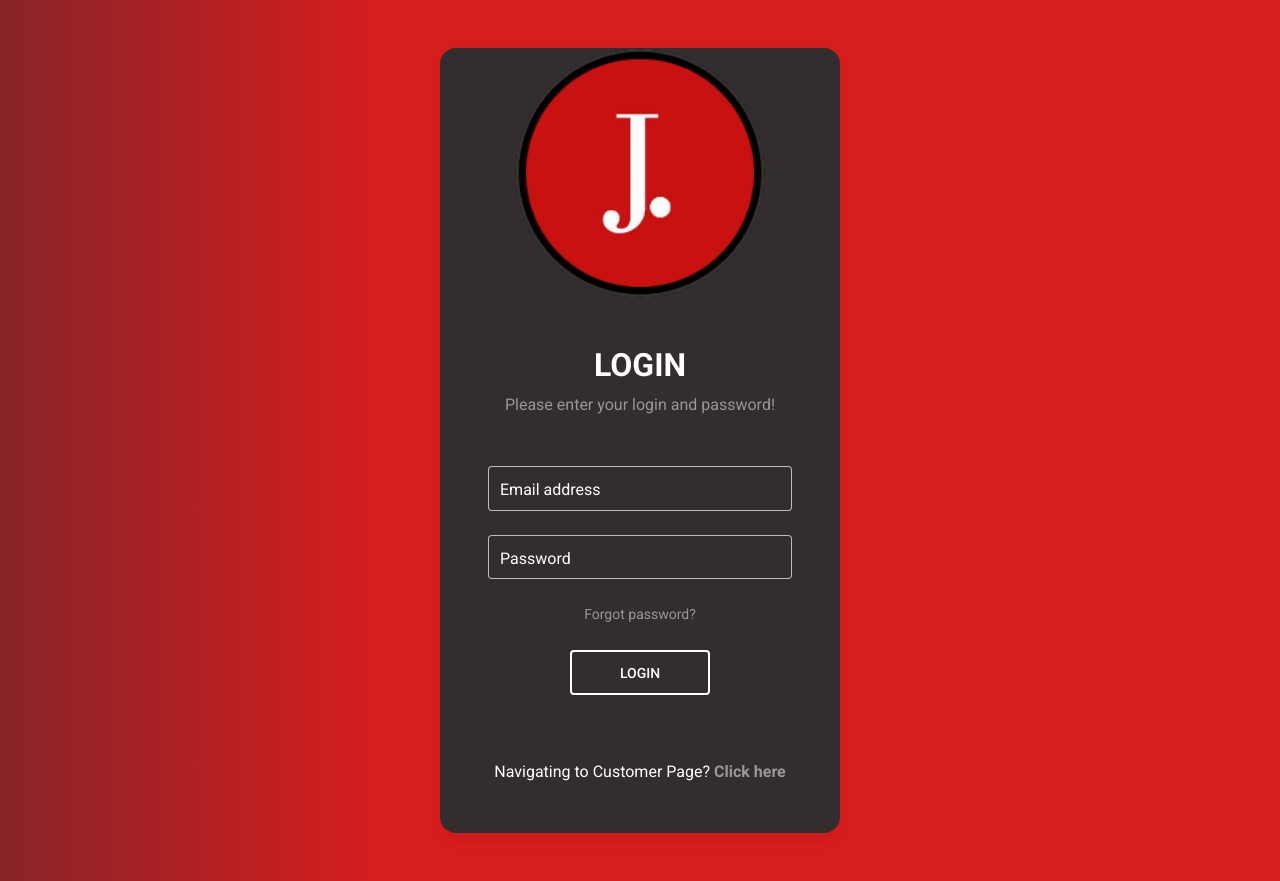
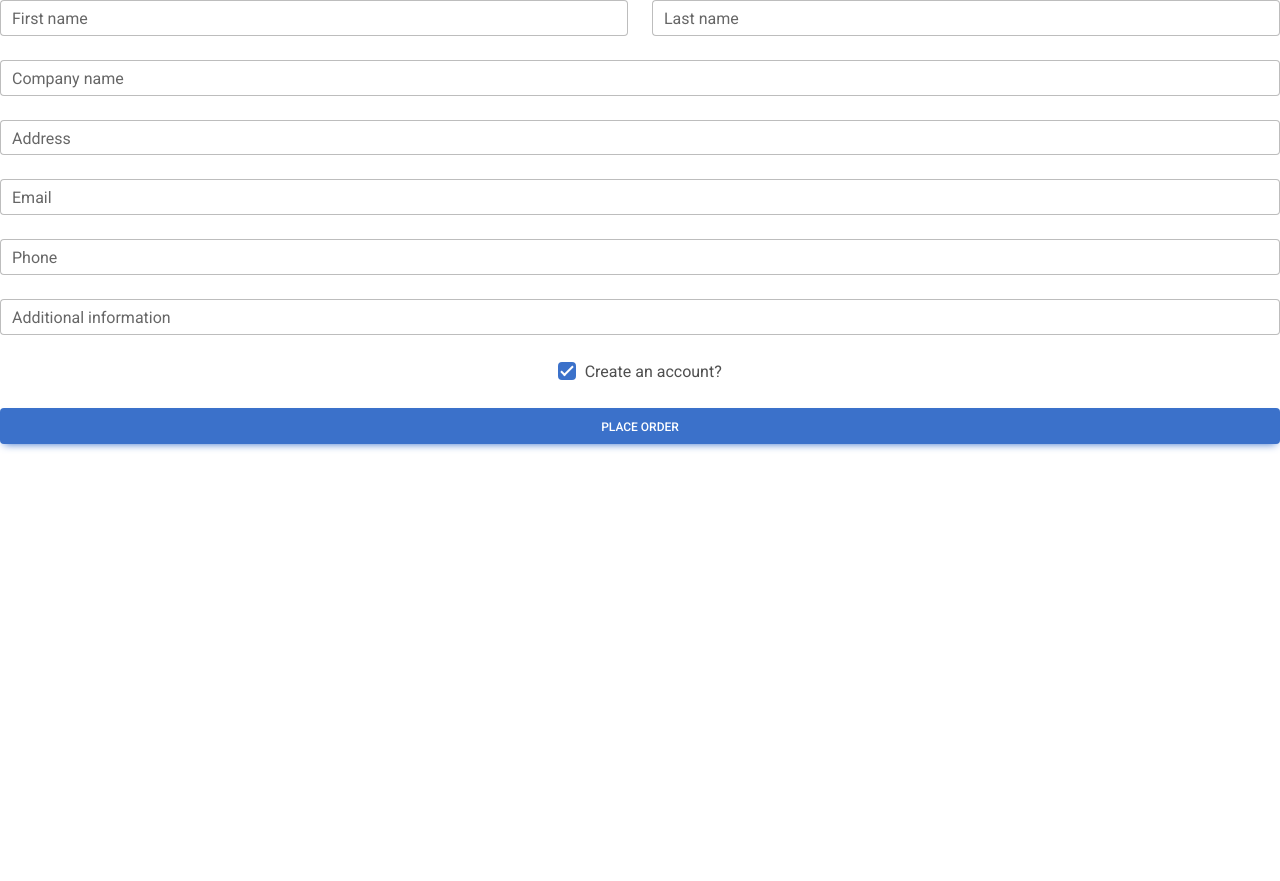
Before and after one commit to gavinlampton/CECS491A_The_Architects, a React (Create React App) app in the folder client/: page /customerform in a window 1280 px wide. Before the commit this address led to /. After the commit the page ends 800 px from the top, so only its background shows below. Built offline with nearby package versions, Linux system fonts and the light colour scheme.

Commit message:
Footer Design

```diff
--- a/client/public/index.html
+++ b/client/public/index.html
@@ -29,7 +29,7 @@
   </head>
   <body>
     <noscript>You need to enable JavaScript to run this app.</noscript>
-    <div id="root"></div>
+    <div id="root" ></div>
     <!--
       This HTML file is a template.
       If you open it directly in the browser, you will see an empty page.
--- a/client/src/App.js
+++ b/client/src/App.js
@@ -6,15 +6,24 @@ import {
   Switch,
 } from "react-router-dom";
 
+import "./index.css";
+
 import LoginPage from "./Components/Login/LoginPage";
+import CustomerForm from "./Components/Customer/CustomerForm";
+import Footer from "./Components/Footer/Footer";
 
 function App() {
   return (
     <Router>
       <main>
         <Switch>
+
+          <Route path="/customerform" exact>
+            <CustomerForm />
+          </Route>
           <Route path="/" exact>
             <LoginPage />
+            <Footer />
           </Route>
 
           <Redirect to="/" />
--- a/client/src/Components/Customer/CustomerForm.css
+++ b/client/src/Components/Customer/CustomerForm.css
@@ -0,0 +1,31 @@
+
+
+.form{
+    background-color: white;
+    border-radius: 5px;
+    width: 550px;
+    margin: 20px auto;
+    padding: 20px;
+    /* height: 600px; */
+}
+
+.form-body{
+    text-align: left;
+    padding: 20px 10px;
+}
+
+.form-body > *{
+    padding: 5px;
+}
+
+.form__label{
+    width: 40%;
+}
+
+.form_input{
+    width: 60%;
+}
+
+.footer{
+    text-align: center;
+}
--- a/client/src/Components/Customer/CustomerForm.js
+++ b/client/src/Components/Customer/CustomerForm.js
@@ -0,0 +1,45 @@
+import React from 'react';
+import {
+  MDBRow,
+  MDBCol,
+  MDBInput,
+  MDBCheckbox,
+  MDBBtn
+} from 'mdb-react-ui-kit';
+
+import './CustomerForm.css';
+
+const CustomerForm = () => {
+    return(
+        <form>
+      <MDBRow className='mb-4'>
+        <MDBCol>
+          <MDBInput id='form6Example1' label='First name' />
+        </MDBCol>
+        <MDBCol>
+          <MDBInput id='form6Example2' label='Last name' />
+        </MDBCol>
+      </MDBRow>
+
+      <MDBInput wrapperClass='mb-4' id='form6Example3' label='Company name' />
+      <MDBInput wrapperClass='mb-4' id='form6Example4' label='Address' />
+      <MDBInput wrapperClass='mb-4' type='email' id='form6Example5' label='Email' />
+      <MDBInput wrapperClass='mb-4' type='tel' id='form6Example6' label='Phone' />
+
+      <MDBInput wrapperClass='mb-4' textarea id='form6Example7' rows={4} label='Additional information' />
+
+      <MDBCheckbox
+        wrapperClass='d-flex justify-content-center mb-4'
+        id='form6Example8'
+        label='Create an account?'
+        defaultChecked
+      />
+
+      <MDBBtn className='mb-4' type='submit' block>
+        Place order
+      </MDBBtn>
+    </form>
+  );
+}
+
+export default CustomerForm;
--- /dev/null
+++ b/client/src/Components/Footer/Footer.css
@@ -0,0 +1,7 @@
+.footer-background {
+    background-color: black;
+}
+
+text {
+    color: rgb(114, 116, 102);
+}
--- /dev/null
+++ b/client/src/Components/Footer/Footer.js
@@ -0,0 +1,19 @@
+import React from "react";
+
+import "./Footer.css";
+
+const Footer = () => {
+  return (
+    <footer
+      class="bg-light text-center text-lg-start"
+      className="footer-background"
+    >
+      <div class="text-center p-3">
+        © 2023 Copyright:
+        <text> The Architects</text>
+      </div>
+    </footer>
+  );
+};
+
+export default Footer;
--- a/client/src/Components/Login/LoginPage.css
+++ b/client/src/Components/Login/LoginPage.css
@@ -1,4 +1,4 @@
-body {
+.loginBody {
     /* fallback for old browsers */
     background: #6a11cb;
 
@@ -7,4 +7,5 @@ body {
 
     /* W3C, IE 10+/ Edge, Firefox 16+, Chrome 26+, Opera 12+, Safari 7+ */
     background: linear-gradient(90deg, rgba(135,36,40,1) 0%, rgba(215,30,30,1) 30%)
+
   }
--- a/client/src/Components/Login/LoginPage.jsx
+++ b/client/src/Components/Login/LoginPage.js
@@ -7,7 +7,6 @@ import {
   MDBCard,
   MDBCardBody,
   MDBInput,
-  MDBIcon,
 } from "mdb-react-ui-kit";
 import "./LoginPage.css";
 import logo from "../../img/logo.png";
@@ -15,7 +14,7 @@ import logo from "../../img/logo.png";
 function LoginPage() {
 
   return (
-    <MDBContainer fluid>
+    <MDBContainer fluid className='m-0 p-5 loginBody' >
       <MDBRow className="d-flex justify-content-center align-items-center h-100">
         <MDBCol col="12">
           <MDBCard
--- /dev/null
+++ b/client/src/index.css
@@ -0,0 +1,3 @@
+body {
+    font-family: Roboto, Helvetica, Arial, sans-serif;
+  }
--- a/client/src/index.js
+++ b/client/src/index.js
@@ -1,9 +1,10 @@
 import React from "react";
 import ReactDOM from "react-dom/client";
+import 'mdb-react-ui-kit/dist/css/mdb.min.css';
+import "@fortawesome/fontawesome-free/css/all.min.css";
+import './index.css';
 import App from "./App";
 
-import 'mdb-react-ui-kit/dist/css/mdb.min.css';
-import "@fortawesome/fontawesome-free/css/all.min.css";
 
 const root = ReactDOM.createRoot(document.getElementById("root"));
 root.render(
```
